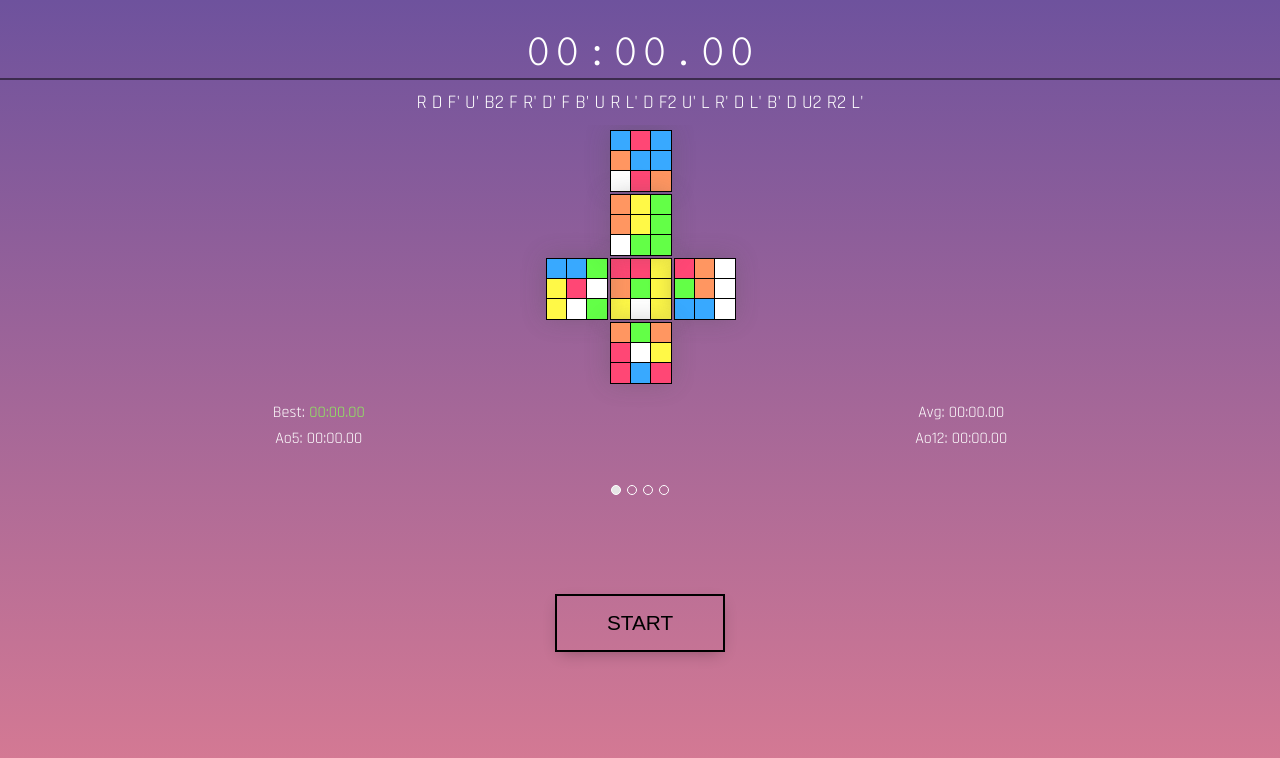
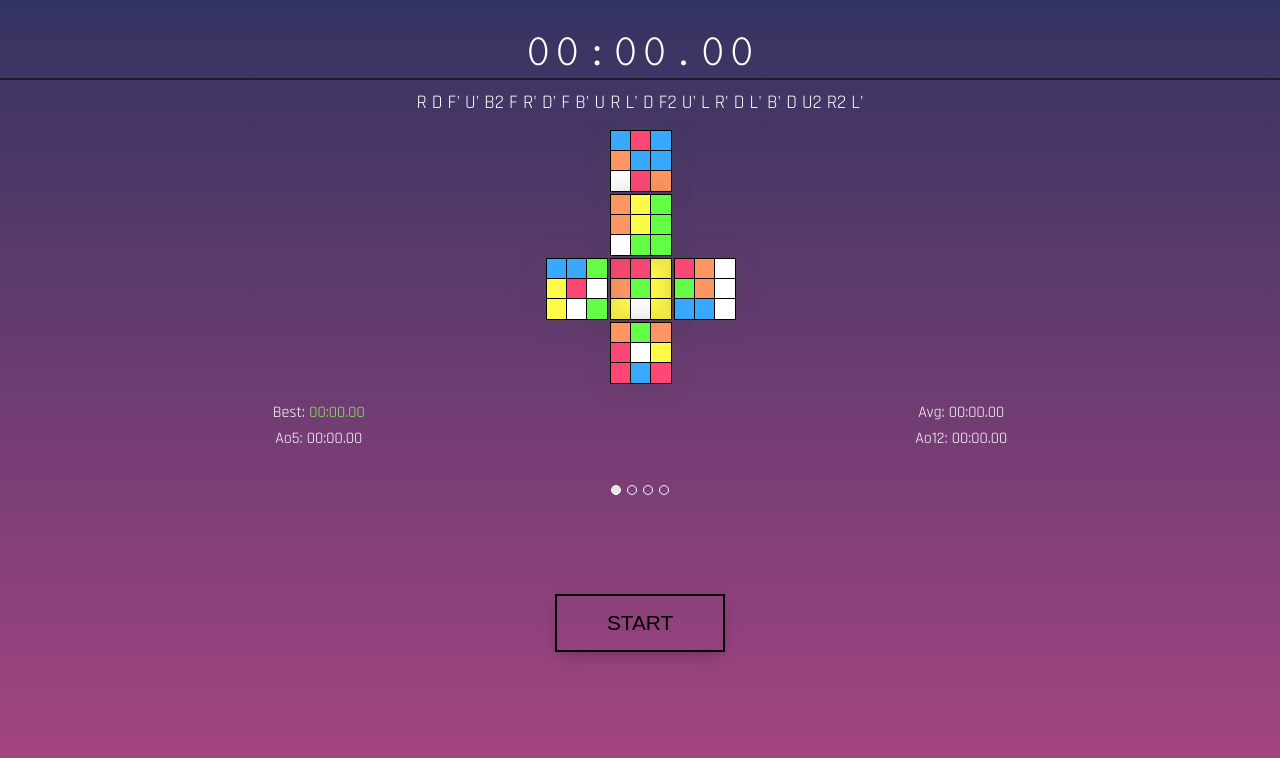
Before and after one commit to Msulecki/timer, a React (Create React App) app: page / in a window 1280 px wide. Shown: the top 758 px of the page. Built offline with nearby package versions, Linux system fonts and the light colour scheme.

Commit message:
Cosmetics

```diff
--- a/src/components/Scramble.js
+++ b/src/components/Scramble.js
@@ -59,7 +59,6 @@ class Scramble extends Component {
         faceArr.forEach(el => {
             result.push(el + scramble.rotation[Math.floor(Math.random() * 3)]) // ' or 2 or nothing can be added randomly to each element
         })
-
         this.props.showScramble(result)
         this.props.passScramble(result)
         this.setState({
--- a/src/style/App.scss
+++ b/src/style/App.scss
@@ -1,13 +1,11 @@
 .app {
-    background: linear-gradient(to bottom, #6e529d 0%,#d97b93 100%);
+    background: linear-gradient(to bottom, #333461 0%,#aa4583 100%);
     min-height: 100vh;
     max-height: 100vh;
     position: relative;
     display: flex;
     flex-direction: column;
     overflow: hidden;
-
-
 }
 ::-webkit-scrollbar {
     width: 0px;  /* Remove scrollbar space */
```
